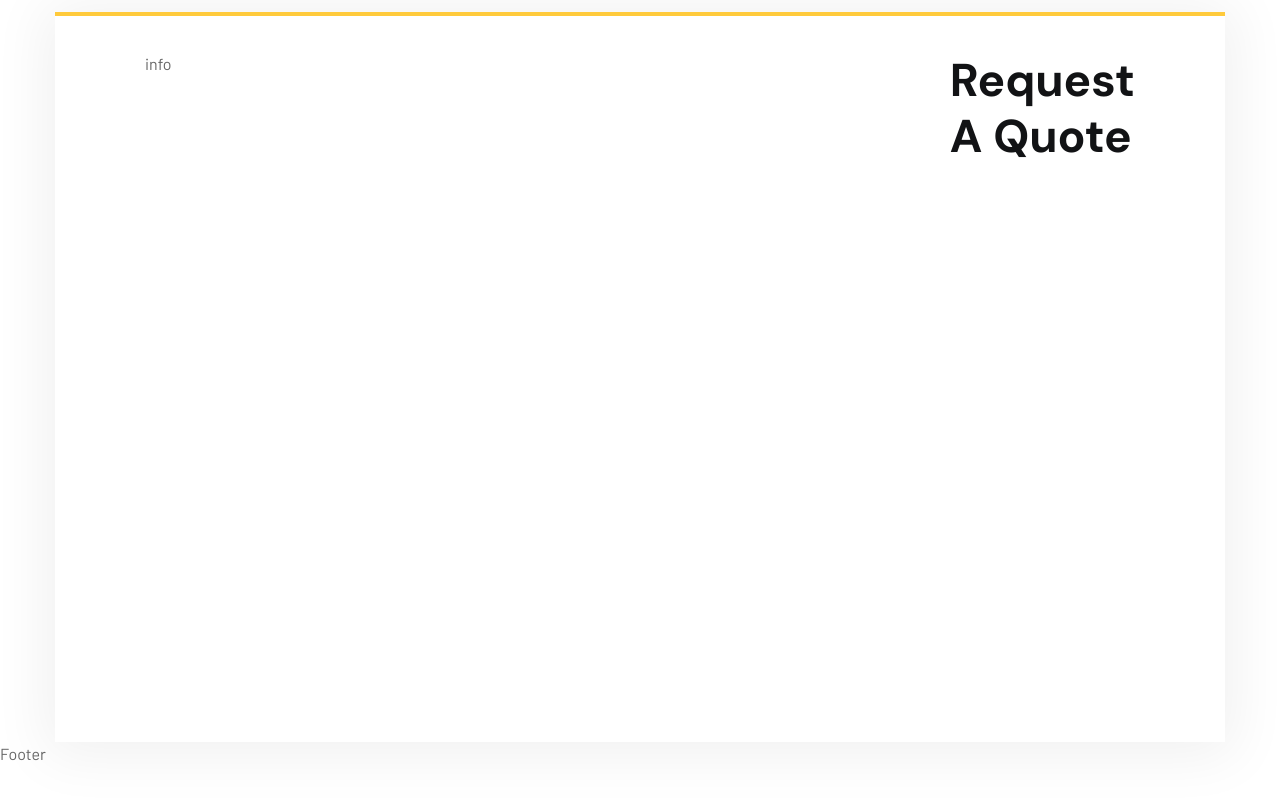
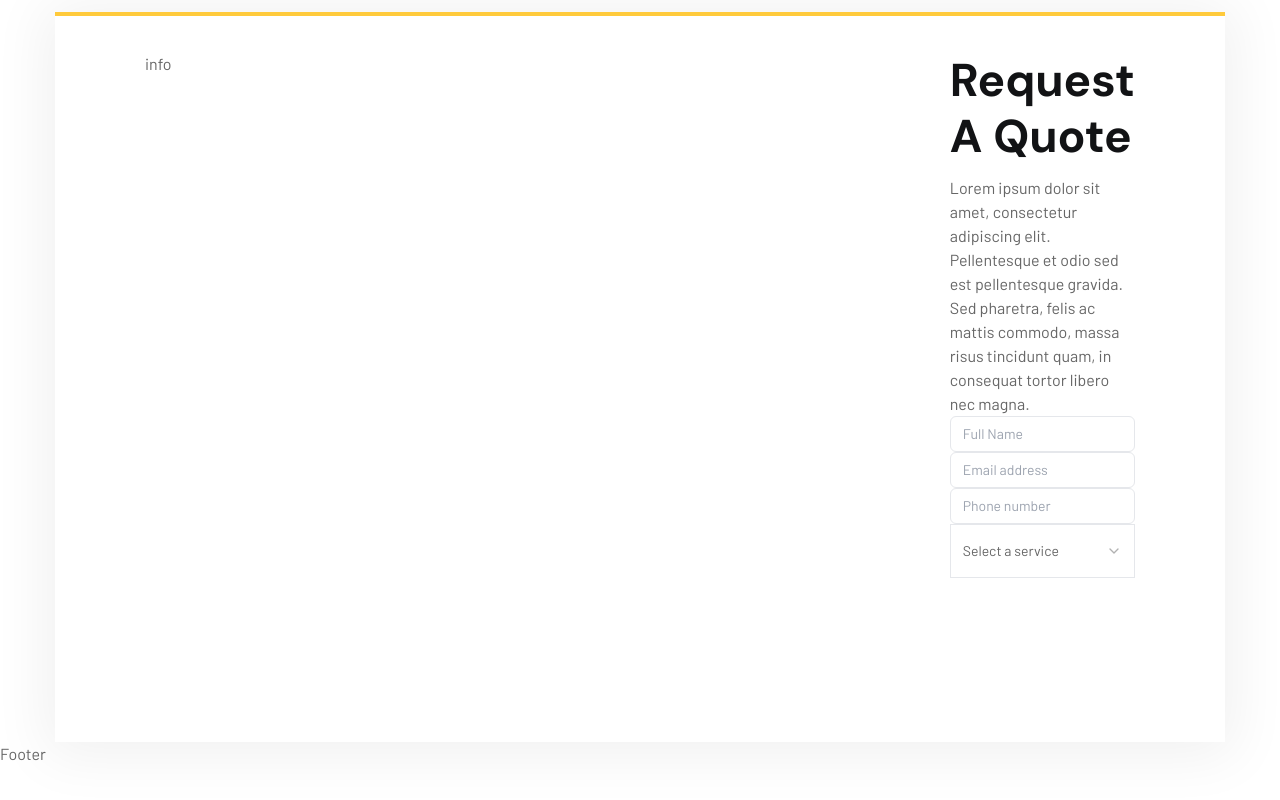
Before and after one commit to Jisap/urban-build, a Next.js app: page / in a window 1280 px wide. Shown: the part 5186-5986 px from the top of the page. Built offline with nearby package versions, Linux system fonts and the light colour scheme.

Commit message:
Add Form component: implement contact form with input fields and service selection for user inquiries

```diff
--- a/components/Contact.jsx
+++ b/components/Contact.jsx
@@ -1,5 +1,6 @@
 import { RiChat1Line, RiMap2Line, RiSmartphoneLine } from "react-icons/ri"
 import Socials from "./Socials"
+import Form from "./Form"
 
 
 
@@ -17,6 +18,13 @@
               <h2 className="h2 mb-3">
                 Request a Quote
               </h2>
+              <p>
+                Lorem ipsum dolor sit amet, consectetur adipiscing elit.
+                Pellentesque et odio sed est pellentesque gravida.
+                Sed pharetra, felis ac mattis commodo, massa risus
+                tincidunt quam, in consequat tortor libero nec magna.
+              </p>
+              <Form />
             </div>
           </div>
         </div>
--- /dev/null
+++ b/components/Form.jsx
@@ -0,0 +1,50 @@
+import {
+  Select,
+  SelectContent,
+  SelectGroup,
+  SelectLabel,
+  SelectItem,
+  SelectTrigger,
+  SelectValue,
+} from "@/components/ui/select"
+import { Input } from "./ui/input"
+import { Textarea } from "@/components/ui/textarea"
+import Button from "./Button"
+
+
+
+function Form() {
+  return (
+    <form>
+      <Input
+        type="fullname"
+        placeholder="Full Name"
+      />
+      <Input
+        type="email"
+        placeholder="Email address"
+      />
+      <div>
+        <Input
+          type="phone"
+          placeholder="Phone number"
+        />
+        <Select>
+          <SelectTrigger className="w-full rounded-none h-[54px] text-secondary outline-none">
+            <SelectValue placeholder="Select a service"></SelectValue>
+          </SelectTrigger>
+          <SelectContent>
+            <SelectGroup>
+              <SelectLabel>Select a service</SelectLabel>
+              <SelectItem value="construction">
+                Construction
+              </SelectItem>
+            </SelectGroup>
+          </SelectContent>
+        </Select>
+      </div>
+    </form>
+  )
+}
+
+export default Form
--- /dev/null
+++ b/components/ui/textarea.jsx
@@ -0,0 +1,20 @@
+import * as React from "react"
+
+import { cn } from "@/lib/utils"
+
+function Textarea({
+  className,
+  ...props
+}) {
+  return (
+    (<textarea
+      data-slot="textarea"
+      className={cn(
+        "border-input placeholder:text-muted-foreground focus-visible:border-ring focus-visible:ring-ring/50 aria-invalid:ring-destructive/20 dark:aria-invalid:ring-destructive/40 aria-invalid:border-destructive dark:bg-input/30 flex field-sizing-content min-h-16 w-full rounded-md border bg-transparent px-3 py-2 text-base shadow-xs transition-[color,box-shadow] outline-none focus-visible:ring-[3px] disabled:cursor-not-allowed disabled:opacity-50 md:text-sm",
+        className
+      )}
+      {...props} />)
+  );
+}
+
+export { Textarea }
```
